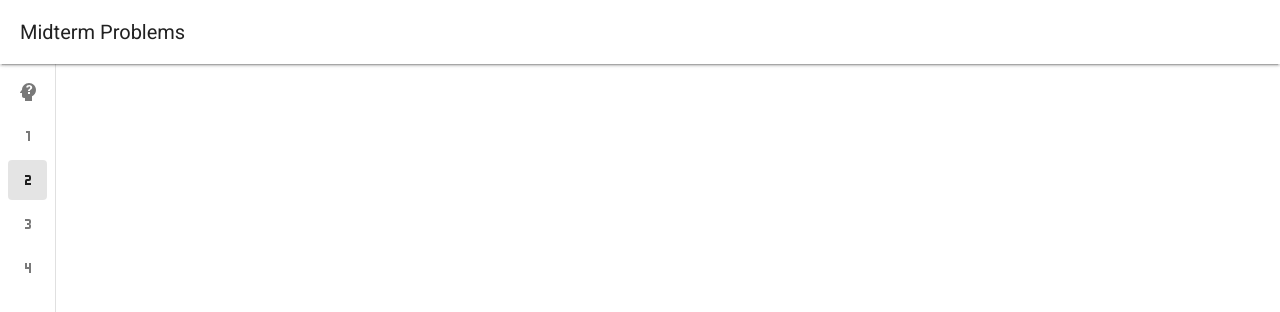
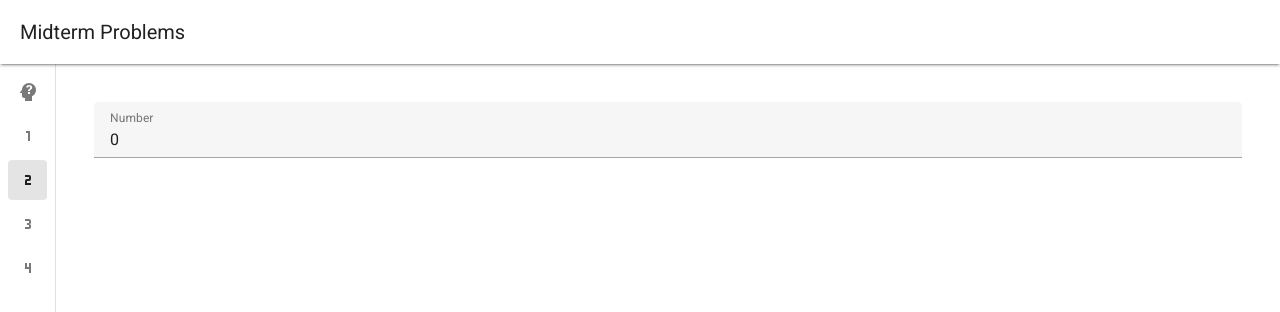
Before and after one commit to Kaewmanee64160234/Midtrem-webPro, a Vue app: page /solve-problem-2 in a window 1280 px wide. Shown: the top 312 px of the page. Built offline with nearby package versions, Linux system fonts and the light colour scheme.

Commit message:
Fin:Problem2

```diff
--- a/src/views/SolveProblem2.vue
+++ b/src/views/SolveProblem2.vue
@@ -1,5 +1,48 @@
-<script lang="ts" setup></script>
+<!-- eslint-disable vue/no-side-effects-in-computed-properties -->
+<!-- eslint-disable prettier/prettier -->
+<script lang="ts" setup>
+import { computed, ref } from "vue";
+const num = ref(0);
+const list = ref([0]);
+const calLoop = computed(() => {
+  list.value = [];
+  if(num.value === 0 || !num.value){
+    list.value = [];
+    return list.value;
+  }
+  for (let i = 0; i < num.value; i++) {
+    // eslint-disable-next-line vue/no-side-effects-in-computed-properties
+    list.value.push(i+1);
+  }
+  return list.value;
+});
+
+// computed(() => {
+//   return calLoop();
+// });
+
+// watch(
+//   () => list.value,
+//   (_list) => {
+//     calLoop(_list);
+//   }
+// );
+</script>
 
 <template>
-  <div></div>
+  <div style="padding: 50px">
+    <v-row>
+      <v-text-field
+        v-model="num"
+        :rules="[(v) => !!v || 'Number is not empty!!']"
+        label="Number"
+        required
+      ></v-text-field>
+    </v-row>
+    <v-row>
+      <v-col cols="12" md="1" v-for="item in calLoop" :key="item">{{
+        item
+      }}</v-col>
+    </v-row>
+  </div>
 </template>
```
